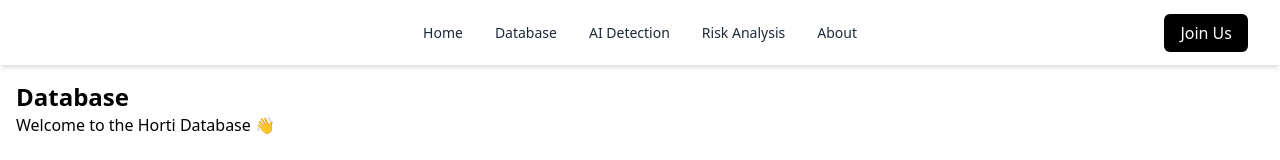
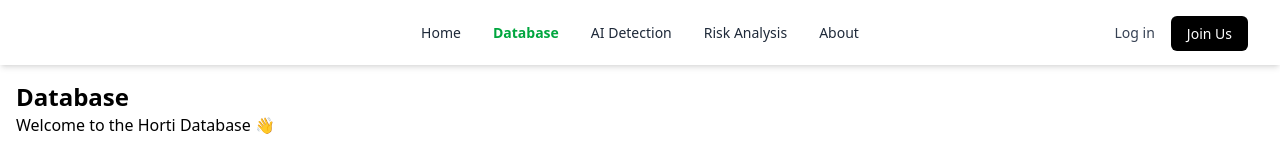
Before and after one commit to Ign6779/horti-dashboard-vue, a Vue app: page /database in a window 1280 px wide. Shown: the top 160 px of the page. Built offline with nearby package versions, Linux system fonts and the light colour scheme.

Commit message:
active route highlight, login link

```diff
--- a/src/components/Navbar.vue
+++ b/src/components/Navbar.vue
@@ -1,29 +1,33 @@
 <template>
     <nav class="bg-white shadow-md h-[65px] px-8 flex items-center justify-between">
-      <!-- Invisible placeholder to balance the join button -->
       <div class="w-[100px]"></div>
 
-      <!-- Centered navigation links -->
-      <div class="flex space-x-8 font-medium text-gray-800 text-sm">
-        <RouterLink to="/" class="hover:text-green-600">Home</RouterLink>
-        <RouterLink to="/database" class="hover:text-green-600">Database</RouterLink>
-        <RouterLink to="/ai-detection" class="hover:text-green-600">AI Detection</RouterLink>
-        <RouterLink to="/risk-analysis" class="hover:text-green-600">Risk Analysis</RouterLink>
-        <RouterLink to="/about" class="hover:text-green-600">About</RouterLink>
+      <div class="flex space-x-8 font-medium text-sm">
+        <RouterLink :to="'/'" :class="navClass('/')">Home</RouterLink>
+        <RouterLink :to="'/database'" :class="navClass('/database')">Database</RouterLink>
+        <RouterLink :to="'/ai-detection'" :class="navClass('/ai-detection')">AI Detection</RouterLink>
+        <RouterLink :to="'/risk-analysis'" :class="navClass('/risk-analysis')">Risk Analysis</RouterLink>
+        <RouterLink :to="'/about'" :class="navClass('/about')">About</RouterLink>
       </div>
 
-      <!-- Right-aligned Join Us button -->
-      <RouterLink
-        to="/join"
-        class="w-[100px] text-right"
-      >
-        <span class="bg-black text-white px-4 py-2 rounded-md hover:bg-gray-800 transition">
-          Join Us
-        </span>
-      </RouterLink>
+      <div class="w-[100px] text-right flex items-center justify-end gap-4 whitespace-nowrap">
+        <RouterLink to="/login" class="text-sm text-gray-700 hover:text-green-600">Log in</RouterLink>
+        <RouterLink to="/join">
+            <span class="bg-black text-white px-4 py-2 rounded-md hover:bg-gray-800 transition text-sm">Join Us</span>
+        </RouterLink>
+      </div>
     </nav>
   </template>
 
   <script setup>
-  // no logic for now
+  import { useRoute } from 'vue-router'
+
+  const route = useRoute()
+
+  const navClass = (path) => {
+    return [
+      'hover:text-green-600 transition',
+      route.path === path ? 'font-bold text-green-600' : 'text-gray-800'
+    ]
+  }
   </script>
```
